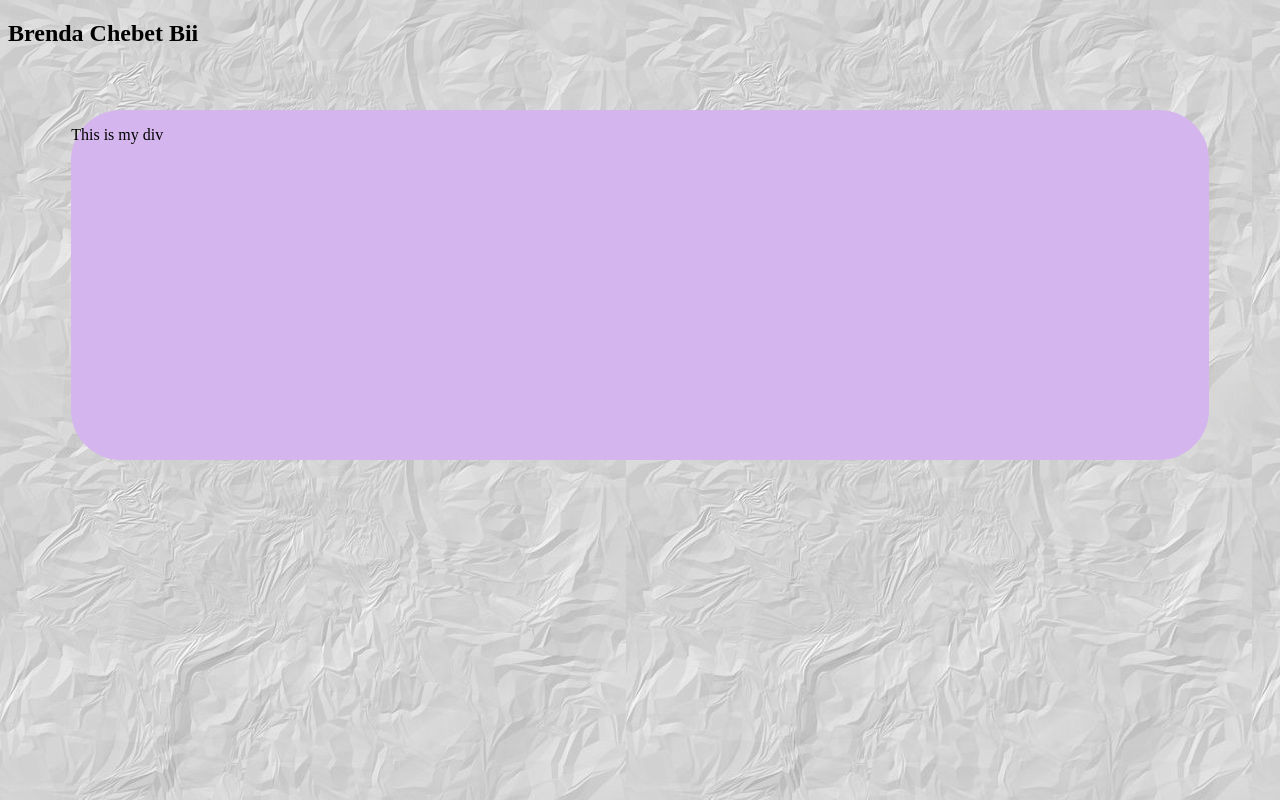
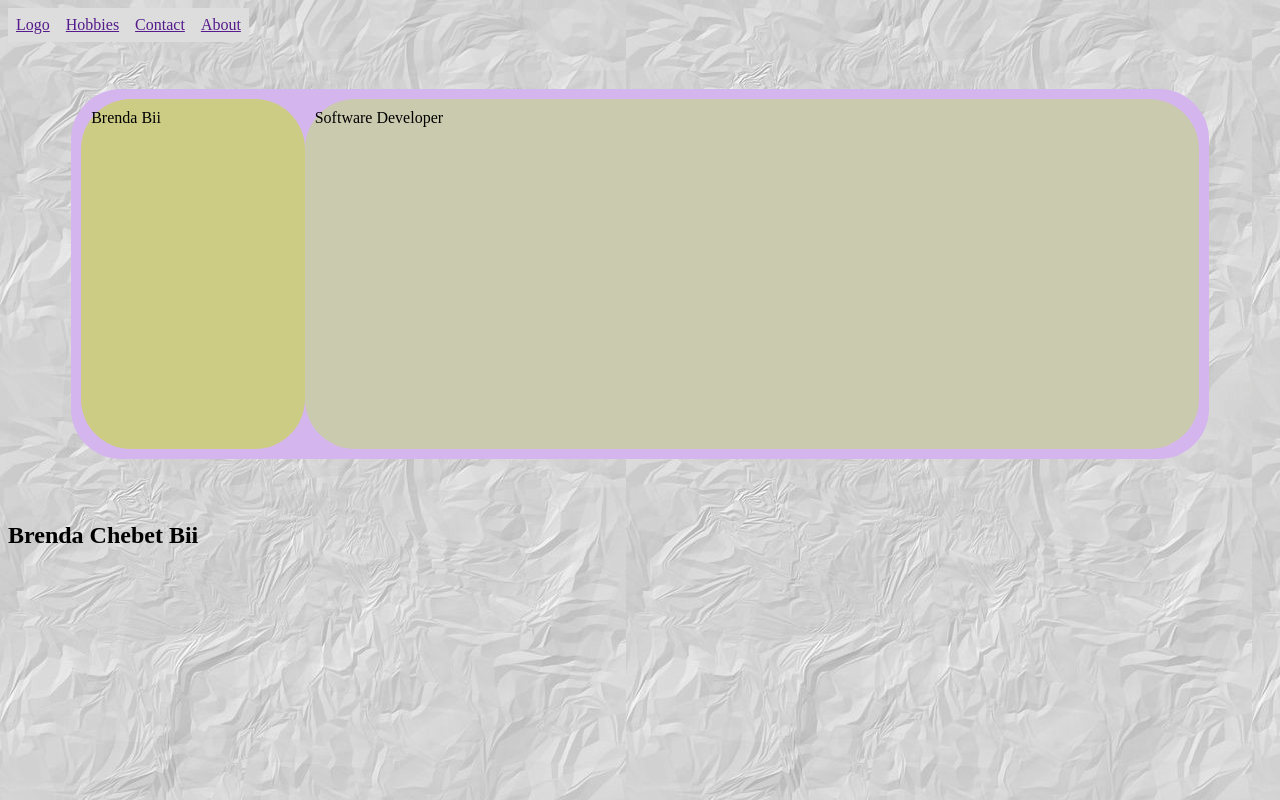
Before and after one commit to BrendaBii/phase-0-project, a plain HTML site: page index.html in a window 1280 px wide. Drawn offline with Linux system fonts and the light colour scheme.

Commit message:
Created a grid layout in the body of index.html and added css styling to the grid in style.css

```diff
--- a/index.html
+++ b/index.html
@@ -5,12 +5,19 @@
     <link rel="stylesheet" href="./style.css">
 </head>
 <body>
-    <div>
+    <nav id="nav-bar">
+        <ul>
+            <li><a href="">Logo</a></li>
+            <li><a href="">Hobbies</a></li>
+            <li><a href="">Contact</a></li>
+            <li><a href="">About</a></li>
+        </ul>
+    </nav>
+    <br>
+    <div id="grid-container">
         <script src="./script.js"></script>
-        <!-- <img src="image1.jpg" alt="Background image" > -->
-    </div>
-    <div id="grid-container">
-        <p>This is my div</p>
+        <div class="menu">Brenda Bii</div>
+        <div class="content">Software Developer</div>
     </div>
 </body>
 </html>
--- a/style.css
+++ b/style.css
@@ -3,11 +3,43 @@ body {
     background-image: url(images/image1.jpg);
 }
 
+ul {
+    list-style-type: none;
+    margin: 0;
+    padding: 0;
+    background-color: #dddddd;
+}
+
+li {
+    float: left;
+}
+
+a {
+    display: block;
+    padding: 8px;
+    background-color: #dddddd;
+}
+
 #grid-container {
     display: grid;
+    grid-template-columns: 20% 80%;
     margin: 5%;
     background-color: rgb(212, 181, 238);
     border-radius: 50px;
-    padding: auto;
+    padding: 10px;
     height: 350px;
 }
+
+.menu {
+    grid-column: 1/2;
+    background-color: rgb(204, 204, 133);
+    border-radius: 50px;
+    padding: 10px;
+}
+
+.content {
+    grid-column: 2/3;
+    background-color: rgb(202, 202, 175);
+    border-radius: 50px;
+    padding: 10px;
+}
```
